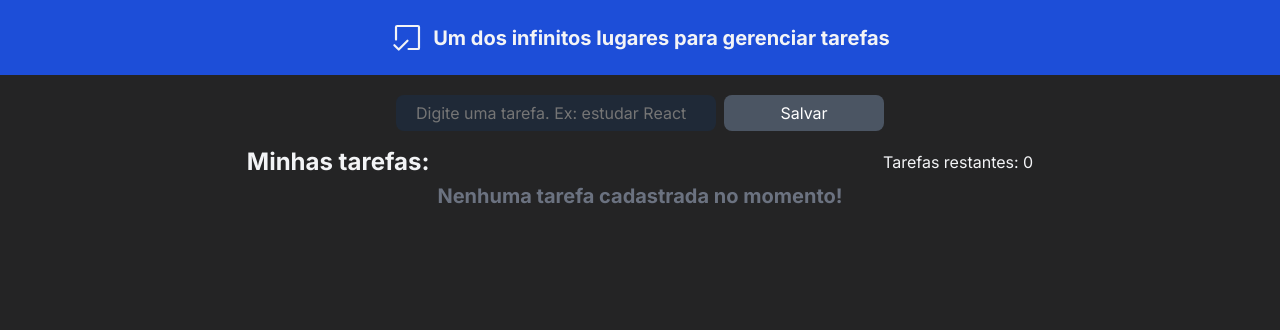
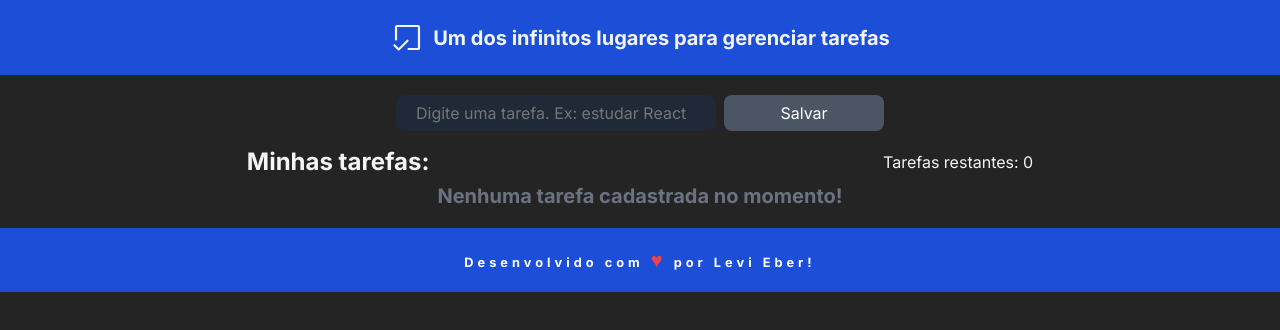
Before and after one commit to Levieber/todo-manager, a React (Vite) app: page / in a window 1280 px wide. Shown: the top 330 px of the page. Built offline with nearby package versions, Linux system fonts and the light colour scheme.

Commit message:
feat: footer of the page

```diff
--- a/src/App.tsx
+++ b/src/App.tsx
@@ -1,12 +1,14 @@
 import "./global.css";
 import { Header } from "./components/Header";
 import { TaskList } from "./components/TaskList";
+import { Footer } from "./components/Footer";
 
 export function App() {
   return (
     <div>
       <Header />
       <TaskList />
+      <Footer />
     </div>
   );
 }
--- /dev/null
+++ b/src/components/Footer.module.css
@@ -0,0 +1,17 @@
+.footer {
+  display: flex;
+  justify-content: center;
+
+  padding: 1.25rem;
+
+  background-color: var(--blue-700);
+  color: var(--white);
+
+  font-size: 0.8rem;
+  letter-spacing: 4px;
+}
+
+.heart {
+  color: var(--red-500);
+  font-size: 1.25rem;
+}
--- /dev/null
+++ b/src/components/Footer.tsx
@@ -0,0 +1,11 @@
+import styles from "./Footer.module.css";
+
+export function Footer() {
+  return (
+    <footer className={styles.footer}>
+      <strong>
+        Desenvolvido com <span className={styles.heart}>&hearts;</span> por Levi Eber!
+      </strong>
+    </footer>
+  );
+}
```
